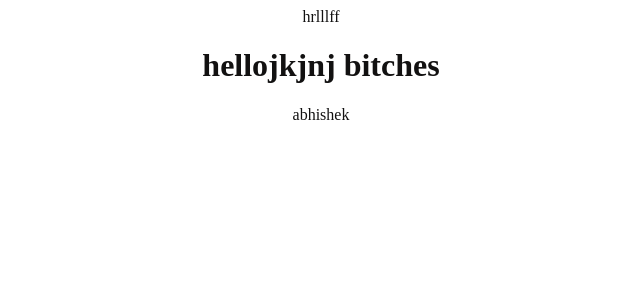
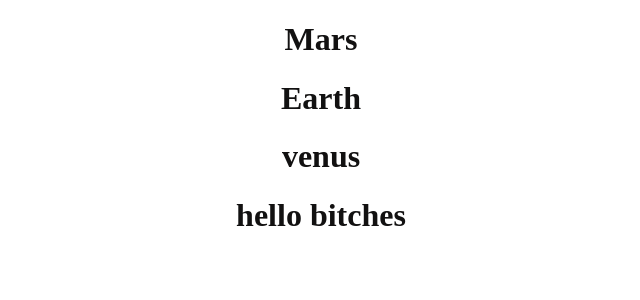
Before and after one commit to whitetposion/ToDoList, a React (Create React App) app: page / in a window 1280 px wide. Shown: the top 300 px of the page, without its empty margins (319-959 px from the left). Built offline with nearby package versions, Linux system fonts and the light colour scheme.

Commit message:
ternaryoperators

```diff
--- a/src/App.js
+++ b/src/App.js
@@ -4,12 +4,21 @@ import Greet from './components/Greet';
 //import Welcome from './components/Welcome';
 
 function App() {
-    const Name="abhishek"
+
+  const user=[
+    {name:"Mars" ,isGasPlanet: false},
+    {name:"Earth" ,isGasPlanet: false},
+    {name:"Jupiter" ,isGasPlanet:true},
+    {name:"venus" ,isGasPlanet:false},
+    {name:"Neptune" ,isGasPlanet:true},
+    {name:"Uranus" ,isGasPlanet:true}
+  ];
+
     return (
       <div className="App">
-        hrlllff
+        {user.map((nmme,key)=>!nmme.isGasPlanet && <h1 >{nmme.name} </h1>
+        )}
         <Greet/>
-        {Name}
 
 
       </div>
@@ -17,4 +26,6 @@ function App() {
 
 }
 
+
+
 export default App;
--- a/src/components/Greet.js
+++ b/src/components/Greet.js
@@ -1,7 +1,7 @@
 import React from 'react';
 
-//function Greet(){
-//     return <h1>hello bitches</h1>
-//}
-const Greet = ()=> <h1>hellojkjnj bitches</h1>
+function Greet(){
+     return <h1>hello bitches</h1>
+}
+
 export default Greet
```
